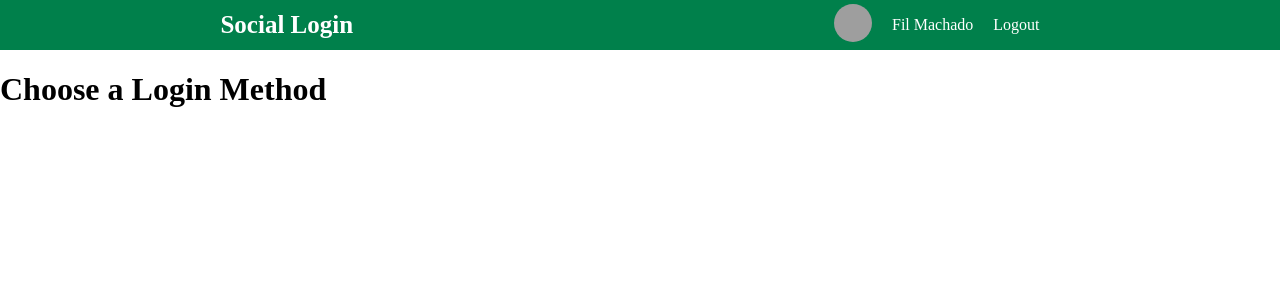
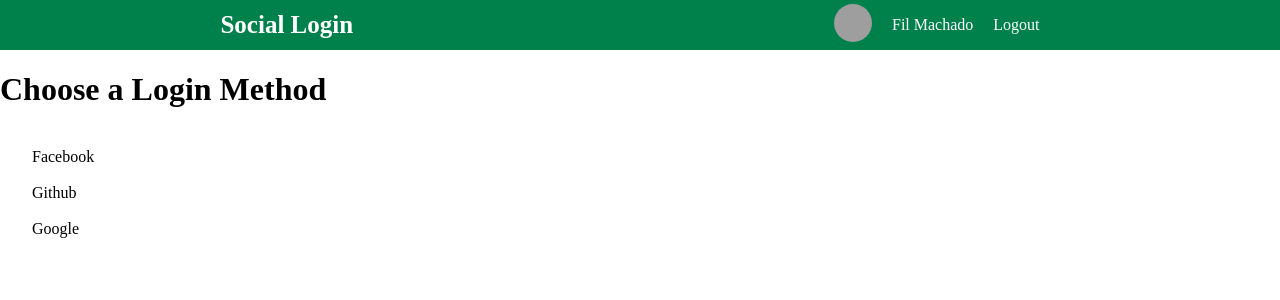
Before and after one commit to FilipiMachado/react-social-login, a React (Create React App) app: page / in a window 1280 px wide. Shown: the top 300 px of the page. Built offline with nearby package versions, Linux system fonts and the light colour scheme; grey boxes are pictures that could not be loaded.

Commit message:
added login page

```diff
--- a/src/pages/Login.jsx
+++ b/src/pages/Login.jsx
@@ -1,11 +1,28 @@
 import React from "react";
+// Icons
+import Facebook from "../img/facebook.png";
+import Github from "../img/github.png";
+import Google from "../img/google.png";
 
 const Login = () => {
   return (
     <div className="login">
       <h1 className="login-title">Choose a Login Method</h1>
       <div className="wrapper">
-        <div className="left"></div>
+        <div className="left">
+          <div className="login-button google">
+            <img className="icon" src={Facebook} alt="facebook icon" />
+            Facebook
+          </div>
+          <div className="login-button github">
+            <img className="icon" src={Github} alt="github icon" />
+            Github
+          </div>
+          <div className="login-button google">
+            <img className="icon" src={Google} alt="google icon" />
+            Google
+          </div>
+        </div>
         <div className="right"></div>
       </div>
     </div>
```
